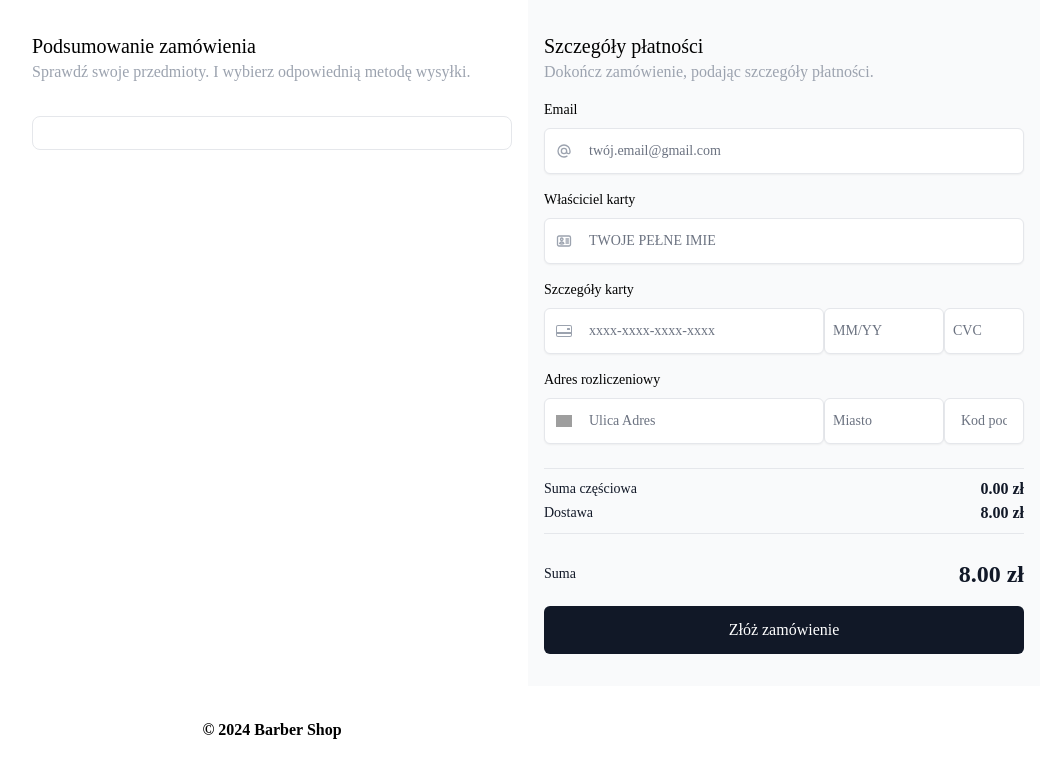
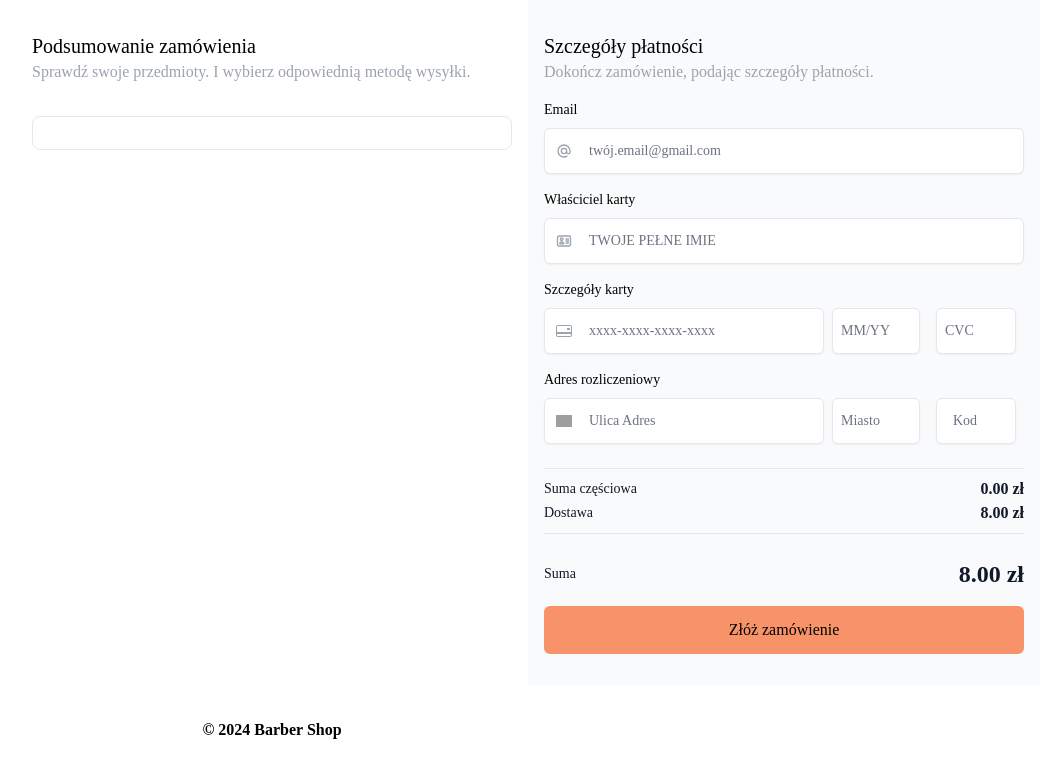
Before and after one commit to patryk6496/Barber_Shop_PD, a React (Create React App) app: page /koszyk in a window 1280 px wide. Shown: the top 778 px of the page, without its empty margins (112-1167 px from the left). Built offline with nearby package versions, Linux system fonts and the light colour scheme; grey boxes are pictures that could not be loaded.

Commit message:
styling buttons on site

```diff
--- a/src/App.css
+++ b/src/App.css
@@ -225,3 +225,13 @@ input:focus-visible {
 	margin-right: 10px; /* Dodaj margines */
 	object-fit: cover; /* Opcjonalnie, aby obrazy dobrze wyglądały */
   }
+
+  .cart-button{
+	background-color:#f89369;
+	color: #000;
+  }
+
+  .cart-button:hover{
+	color: #fff;
+	background-color: #000;
+  }
--- a/src/Components/AccountPanel.js
+++ b/src/Components/AccountPanel.js
@@ -88,11 +88,11 @@ const AccountPanel = () => {
                 value={newPassword}
                 onChange={(e) => setNewPassword(e.target.value)}
                 placeholder="Nowe hasło"
-                className="border p-2"
+                className="border p-2 mx-2"
               />
               <button
                 type="submit"
-                className="bg-blue-500 text-white px-4 py-2"
+                className="px-4 py-2 mx-2  cart-button"
               >
                 Resetuj
               </button>
--- a/src/Components/CartPage.js
+++ b/src/Components/CartPage.js
@@ -66,7 +66,7 @@ const CartPage = () => {
               <div className="flex w-full flex-col px-4 py-4">
                 <span className="font-semibold">{item.name}</span>
                 <p className="text-lg font-bold">{item.price}zł</p>
-                <button onClick={() => handleRemove(item.id)} className="self-end rounded bg-red-500 px-2 py-1 text-white">Usuń</button>
+                <button onClick={() => handleRemove(item.id)} className="self-end rounded  px-2 py-1 cart-button">Usuń</button>
               </div>
             </div>
           ))}
@@ -105,8 +105,8 @@ const CartPage = () => {
             </svg>
           </div>
         </div>
-        <input type="text" name="credit-expiry" class="w-full rounded-md border border-gray-200 px-2 py-3 text-sm shadow-sm outline-none focus:z-10 focus:border-blue-500 focus:ring-blue-500" placeholder="MM/YY" />
-        <input type="text" name="credit-cvc" class="w-1/6 flex-shrink-0 rounded-md border border-gray-200 px-2 py-3 text-sm shadow-sm outline-none focus:z-10 focus:border-blue-500 focus:ring-blue-500" placeholder="CVC" />
+        <input type="text" name="credit-expiry" class="w-full rounded-md border border-gray-200 px-2 py-3 text-sm shadow-sm outline-none focus:z-10 focus:border-blue-500 focus:ring-blue-500 mx-2" placeholder="MM/YY" />
+        <input type="text" name="credit-cvc" class="w-1/6 flex-shrink-0 rounded-md border border-gray-200 px-2 py-3 text-sm shadow-sm outline-none focus:z-10 focus:border-blue-500 focus:ring-blue-500 mx-2" placeholder="CVC" />
       </div>
       <label for="billing-address" class="mt-4 mb-2 block text-sm font-medium">Adres rozliczeniowy</label>
       <div class="flex flex-col sm:flex-row">
@@ -116,9 +116,9 @@ const CartPage = () => {
             <img class="h-4 w-4 object-contain" src="https://flagpack.xyz/_nuxt/4c829b6c0131de7162790d2f897a90fd.svg" alt="" />
           </div>
         </div>
-		<input type="text" name="credit-expiry" class="w-full rounded-md border border-gray-200 px-2 py-3 text-sm shadow-sm outline-none focus:z-10 focus:border-blue-500 focus:ring-blue-500" placeholder="Miasto" />
+		<input type="text" name="credit-expiry" class="w-full rounded-md border border-gray-200 px-2 py-3 mx-2 text-sm shadow-sm outline-none focus:z-10 focus:border-blue-500 focus:ring-blue-500" placeholder="Miasto" />
 
-        <input type="text" name="billing-zip" class="flex-shrink-0 rounded-md border border-gray-200 px-4 py-3 text-sm shadow-sm outline-none sm:w-1/6 focus:z-10 focus:border-blue-500 focus:ring-blue-500" placeholder="Kod pocztowy" />
+        <input type="text" name="billing-zip" class="flex-shrink-0 rounded-md border border-gray-200 px-4 py-3 mx-2 text-sm shadow-sm outline-none sm:w-1/6 focus:z-10 focus:border-blue-500 focus:ring-blue-500" placeholder="Kod" />
       </div>
 
 
@@ -137,7 +137,7 @@ const CartPage = () => {
       <p className="text-2xl font-semibold text-gray-900">{totalPrice.toFixed(2)} zł</p> {/* Display total price */}
     </div>
     </div>
-    <button class="mt-4 mb-8 w-full rounded-md bg-gray-900 px-6 py-3 font-medium text-white">Złóż zamówienie</button>
+    <button class="mt-4 mb-8 w-full rounded-md px-6 py-3 font-medium cart-button">Złóż zamówienie</button>
   </div>
   <Footer/>
 </div>
--- a/src/Components/Header.js
+++ b/src/Components/Header.js
@@ -8,7 +8,7 @@ import { useNavigate } from 'react-router-dom';
 
 
 const navigation = [
-  { name: 'Nasze Produkty', href: '#' },
+  { name: 'Nasze Produkty', href: '#products' },
   { name: 'Nasze Usługi', href: '#' },
   { name: 'Nasze Ceny', href: '#' },
 ]
--- a/src/Components/ProductSlider.js
+++ b/src/Components/ProductSlider.js
@@ -119,7 +119,7 @@ export default function Example() {
   return (
     <div className="bg-white">
       <div className="mx-auto max-w-2xl px-4 py-16 sm:px-6 sm:py-24 lg:max-w-7xl lg:px-8">
-        <h2 className="heading-slider">NASZE PRODUKTY</h2>
+        <h2 className="heading-slider"><a href="#products">NASZE PRODUKTY</a></h2>
 
         <div className="mt-6">
 		<Slider {...settings}>
@@ -149,7 +149,7 @@ export default function Example() {
       {/* Przycisk umieszczony poza kontenerem 'group' */}
       <button
               onClick={() => handleAddToCart(product)}
-              className="mt-3 w-full bg-blue-500 hover:bg-blue-700 text-white font-bold py-2 px-4 rounded"
+              className="mt-3 w-full font-bold py-2 px-4 rounded cart-button"
             >
               Dodaj do zamówienia
             </button>
```
